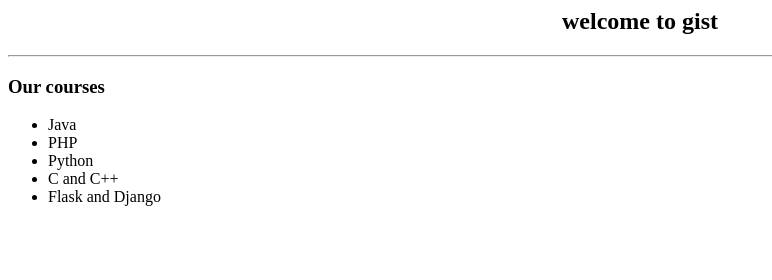
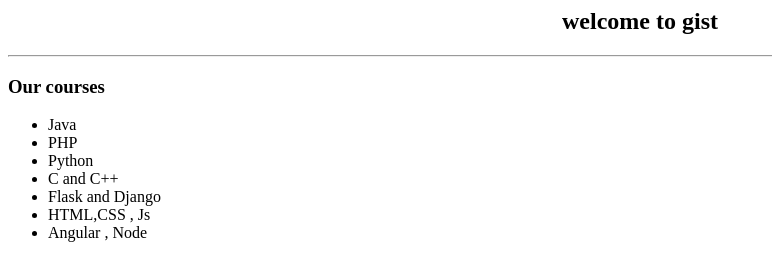
Before and after one commit to gist-technosolutions/gistpages, a plain HTML site: page index.html in a window 1280 px wide. Shown: the whole page, without its empty margins (0-772 px from the left). Drawn offline with Linux system fonts and the light colour scheme.

Commit message:
final page

```diff
--- a/index.html
+++ b/index.html
@@ -3,6 +3,7 @@
 <title> welcome to gist tech.</title>
 </head>
 <body>
+  <font face='corbel'>
 <center><h2> welcome to gist</h2></center>
 <hr/>
 <h3>Our courses </h3>
@@ -12,4 +13,10 @@
   <li> Python </li>
   <li> C and C++ </li>
   <li> Flask and Django</li>
+  <li> HTML,CSS , Js </li>
+  <li> Angular , Node </li>
 </ul>
+
+  </font>
+  </body>
+</html>
```
